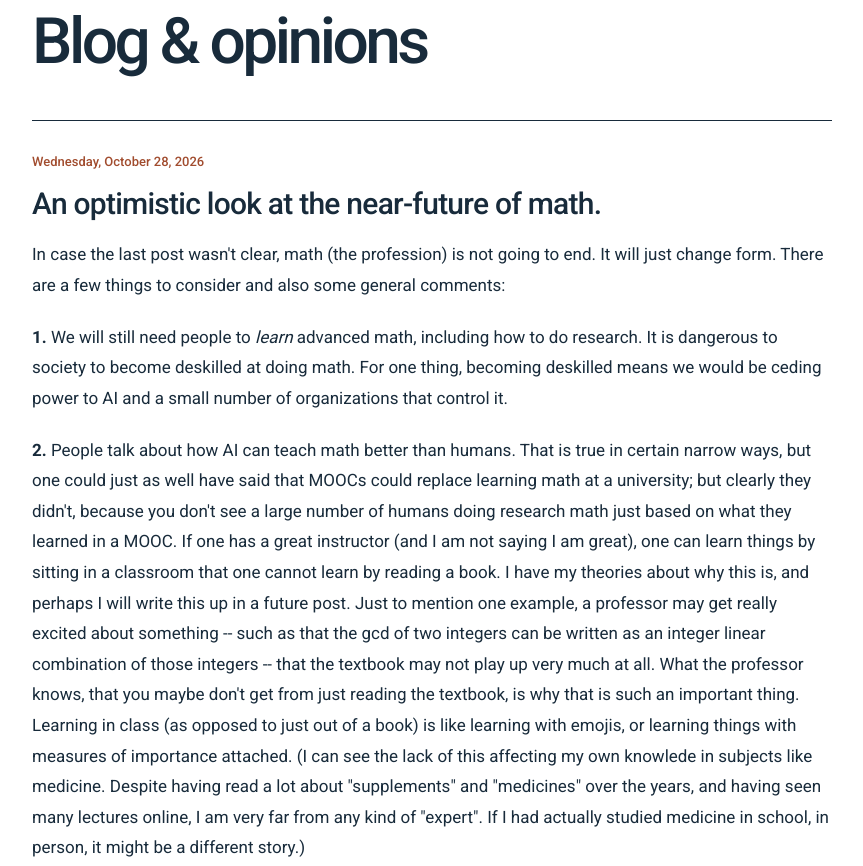
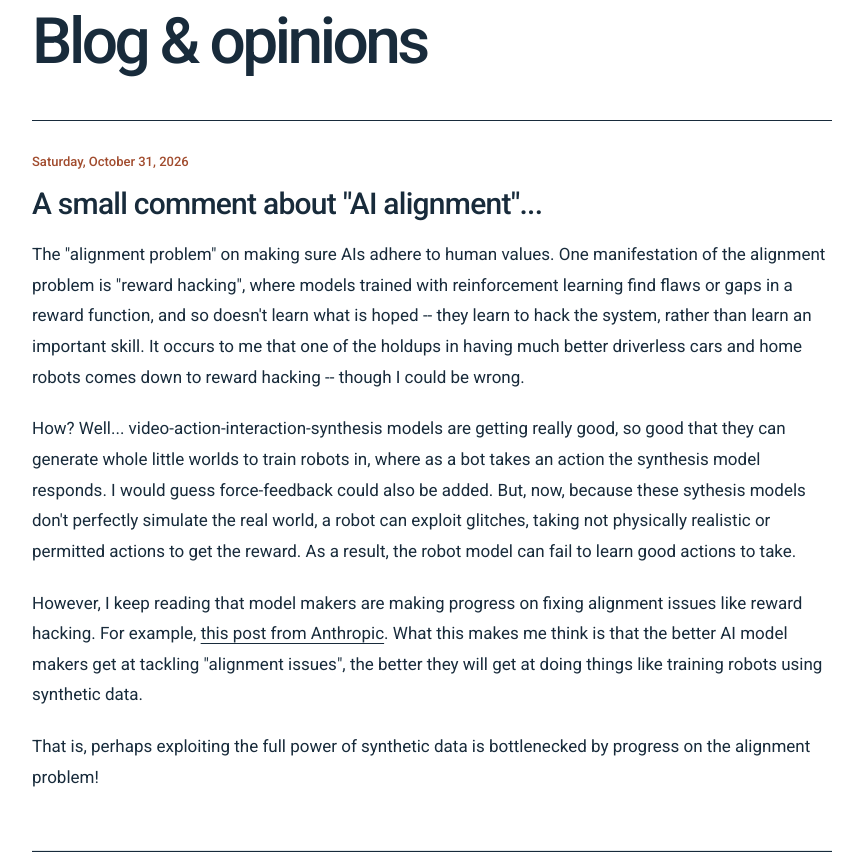
Before and after one commit to erniecroot-cmyk/erniecroot-cmyk.github.io, a plain HTML site: page blog.html in a window 1280 px wide. Shown: the part 260-1126 px from the top of the page, without its empty margins (78-941 px from the left). Drawn offline with Linux system fonts and the light colour scheme.

Commit message:
Update blog.html

```diff
--- a/blog.html
+++ b/blog.html
@@ -54,6 +54,39 @@
       <div class="page-intro"><h1>Blog &amp; opinions</h1></div>
       <div class="posts">
         <!-- Add future posts above this article, using the same article structure. -->
+
+         <article class="post" aria-labelledby="post-2026-10-82">
+          <header>
+            <time class="post-date" datetime="2026-10-22">Saturday, October 31, 2026</time>
+            <h2 id="post-2026-10-22">A small comment about "AI alignment"...
+              </h2>
+          </header>
+          <div class="post-body">
+            <p>The "alignment problem" on making sure AIs adhere to human values.  One manifestation of the
+            alignment problem is "reward hacking", where models trained with reinforcement learning find flaws or
+            gaps in a reward function, and so doesn't learn what is hoped -- they learn to hack the system, rather
+            than learn an important skill.  It occurs to me that one of the holdups in having much better
+            driverless cars and home robots comes down to reward hacking -- though I could be wrong.</p>
+
+            <p>How?  Well... video-action-interaction-synthesis models are getting really good, so good that they
+            can generate whole little worlds to train robots in, where as a bot takes an action the synthesis
+            model responds. I would guess force-feedback could also be added.  But, now, because these sythesis
+            models don't perfectly simulate the real world, a robot can exploit glitches, taking not physically
+            realistic or permitted actions to get the reward.  As a result, the robot model can fail to learn
+            good actions to take.</p>
+
+            <p>However, I keep reading that model makers are making progress on fixing alignment issues like
+            reward hacking.  For example, <A HREF="https://alignment.anthropic.com/2026/graft/"> this post from
+            Anthropic</A>.  What this makes me think is that the better AI model makers get at tackling
+            "alignment issues", the better they will get at doing things like training robots using synthetic
+            data.</p>
+
+            <p>That is, perhaps exploiting the full power of synthetic data is bottlenecked by progress on the
+            alignment problem!</p>
+          </div>
+        </article>
+
+
 
         <article class="post" aria-labelledby="post-2026-10-82">
           <header>
@@ -120,8 +153,6 @@
             <p><b>5.</b> I suppose I forgot to say that I'm really excited by all the math advances being made with AI!
             Quasi-Riemann (or Quasi-GRH), Erdos-Turan, Artin's Conjecture, disproof of Exponential Time Hypothesis, etc.
             It's just unreal!  What a time to be alive!</p>
-
-            <p>I will post more, later...</p>
           </div>
         </article>
         <article class="post" aria-labelledby="post-2026-10-22">
```
